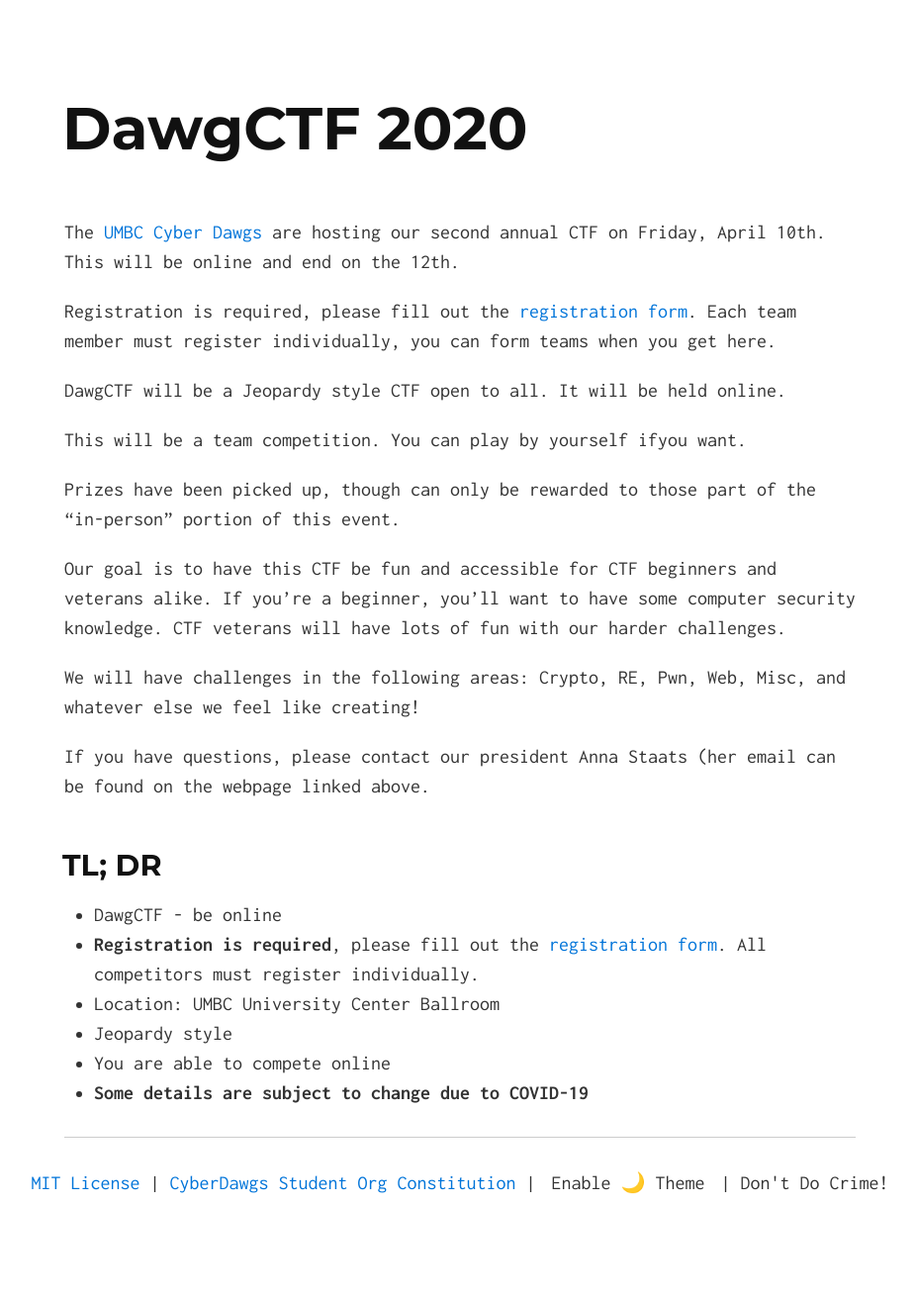
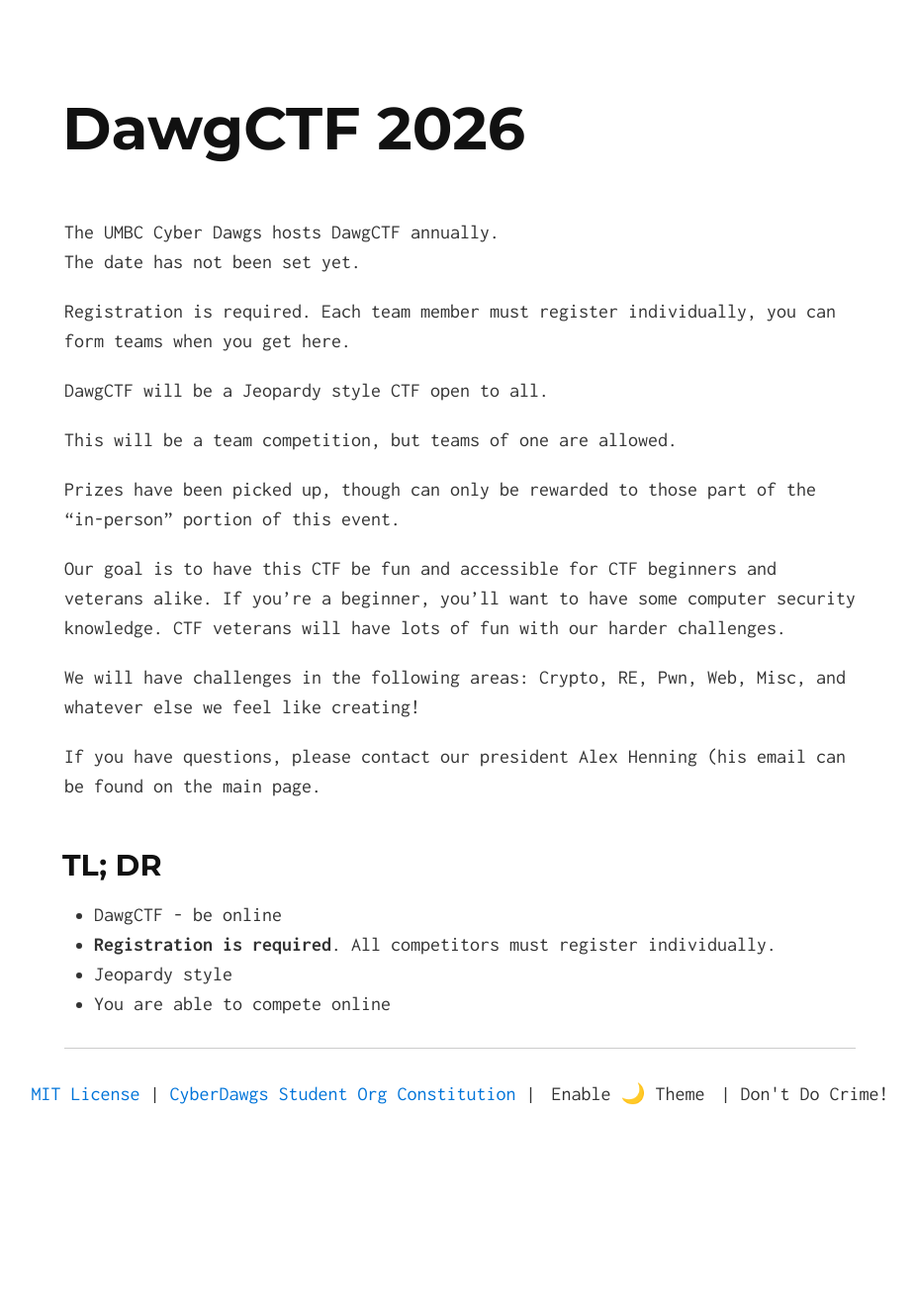
Before and after one commit to UMBCCyberDawgs/umbccyberdawgs.github.io, a Jekyll site: the page built from dawgctf.md, in a window 1280 px wide. Shown: the whole page at 99% size, without its empty margins (175-1101 px from the left). Built offline with Jekyll 4.4.1, drawn with Linux system fonts in a browser that asks for light colours; after the commit the page ends 1221 px from its top, so only the background shows below that.

Commit message:
Update DawgCTF information page
Still not up to date, missing a lot of stuff. I'll update it more and add a link from the main page sooner to the event

```diff
--- a/dawgctf.md
+++ b/dawgctf.md
@@ -1,22 +1,20 @@
 ---
 layout: subpage
-title: DawgCTF 2020
-description: DawgCTF will be a Jeopardy style CTF now held online.
+title: DawgCTF 2026
+description: DawgCTF is a Jeopardy style CTF held online and in-person.
 ---
 
-# DawgCTF 2020
+# DawgCTF 2026
 
-The [UMBC Cyber Dawgs](http://umbccd.umbc.edu/) are hosting our second annual CTF on Friday, April 10th.
-This will be online and end on the 12th.
+The UMBC Cyber Dawgs hosts DawgCTF annually.
+The date has not been set yet.
 
-Registration is required, please fill out the [registration form](https://umbccd.io/).
+Registration is required.
 Each team member must register individually, you can form teams when you get here.
 
 DawgCTF will be a Jeopardy style CTF open to all.
-It will be held online.
 
-This will be a team competition.
-You can play by yourself ifyou want.
+This will be a team competition, but teams of one are allowed.
 
 Prizes have been picked up, though can only be rewarded to those part of the "in-person" portion of this event.
 
@@ -26,13 +24,11 @@ CTF veterans will have lots of fun with our harder challenges.
 
 We will have challenges in the following areas: Crypto, RE, Pwn, Web, Misc, and whatever else we feel like creating!
 
-If you have questions, please contact our president Anna Staats (her email can be found on the webpage linked above.
+If you have questions, please contact our president Alex Henning (his email can be found on the main page.
 
 ## TL; DR
 
 * DawgCTF - be online
-* **Registration is required**, please fill out the [registration form](https://umbccd.io). All competitors must register individually.
-* Location: UMBC University Center Ballroom
+* **Registration is required**. All competitors must register individually.
 * Jeopardy style
 * You are able to compete online
-* **Some details are subject to change due to COVID-19**
```
